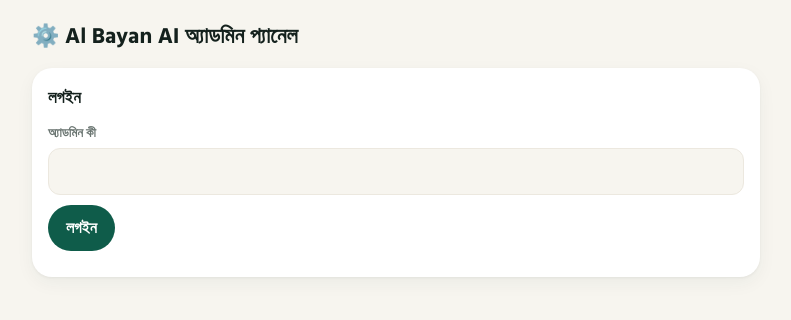
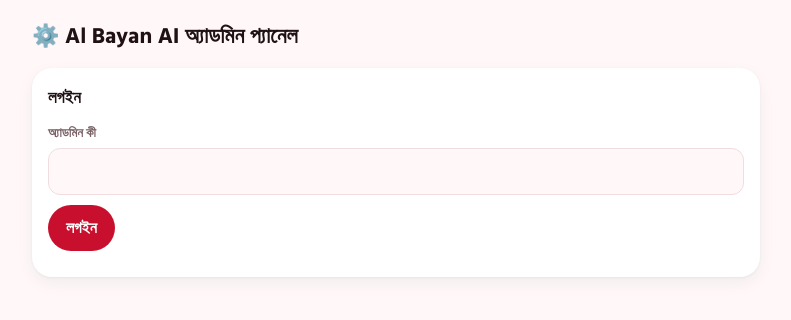
Before and after one commit to adnansayeed2023-debug/Lumina, a website: page admin.html in a window 1280 px wide. Shown: the whole page, without its empty margins (244-1035 px from the left). Drawn offline with Linux system fonts and the light colour scheme.

Commit message:
Admin panel in Al Bayan red and white
Co-Authored-By: Claude Opus 5.5 <noreply@anthropic.com>
Claude-Session: https://claude.ai/code/session_01CTG1KCgrPKPGRCuxnTNHBD

```diff
--- a/admin.html
+++ b/admin.html
@@ -7,7 +7,7 @@
 <title>Al Bayan AI · অ্যাডমিন প্যানেল</title>
 <link href="https://fonts.googleapis.com/css2?family=Hind+Siliguri:wght@400;500;600;700&display=swap" rel="stylesheet">
 <style>
-:root{--bg:#f7f5ef;--card:#fff;--ink:#14211d;--soft:#6b7672;--line:#ece8df;--green:#0f5c4a;--mint:#e5f1ec;--rose:#b4544a;--gold:#c8a24a}
+:root{--bg:#fff7f8;--card:#fff;--ink:#1f1114;--soft:#7a6266;--line:#f1dde0;--green:#c8102e;--mint:#fdecee;--rose:#b4544a;--gold:#c8a24a}
 *{box-sizing:border-box;margin:0;padding:0}
 body{font-family:'Hind Siliguri',system-ui,sans-serif;background:var(--bg);color:var(--ink)}
 .wrap{max-width:760px;margin:0 auto;padding:18px 16px 40px}
```
